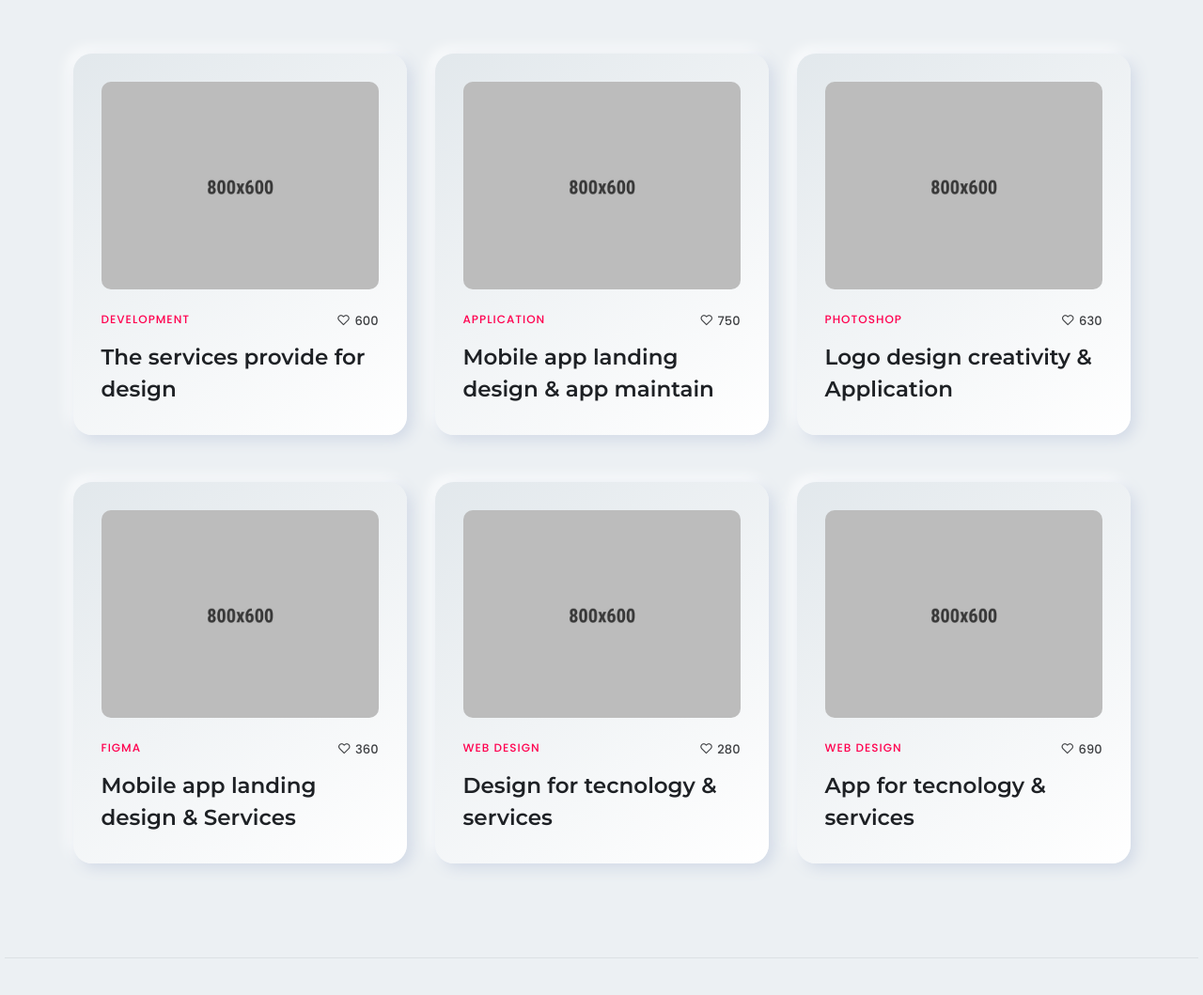
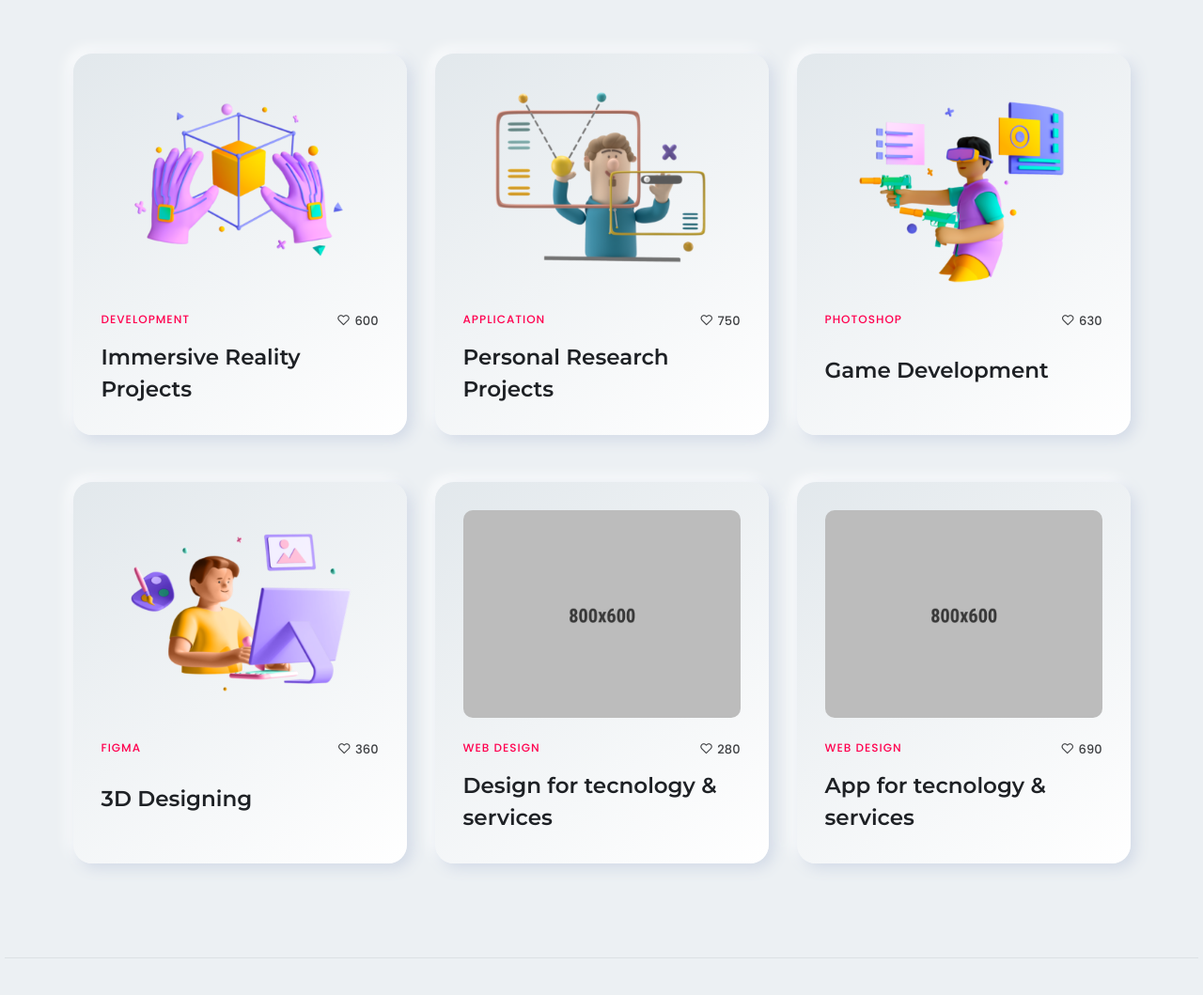
Before and after one commit to NarinderBrar/NarinderBrar.github.io, a plain HTML site: page index.html in a window 1280 px wide. Shown: the part 2194-3253 px from the top of the page at 94% size. Drawn offline with Linux system fonts and the light colour scheme; files whose address does not match are found by name.

```diff
--- a/index.html
+++ b/index.html
@@ -351,7 +351,7 @@
                             <div class="inner">
                                 <div class="thumbnail">
                                     <a href="javascript:void(0)">
-                                        <img src="assets/images/portfolio/portfolio-01.jpg" alt="Personal Portfolio Images">
+                                        <img src="assets/images/portfolio/Immersive_Reality_Projects.png" alt="Personal Portfolio Images">
                                     </a>
                                 </div>
                                 <div class="content">
@@ -364,7 +364,7 @@
                                         600</span>
                                         </div>
                                     </div>
-                                    <h4 class="title"><a href="javascript:void(0)">The services provide for design <i
+                                    <h4 class="title"><a href="javascript:void(0)">Immersive Reality Projects <i
                                         class="feather-arrow-up-right"></i></a></h4>
                                 </div>
                             </div>
@@ -378,7 +378,7 @@
                             <div class="inner">
                                 <div class="thumbnail">
                                     <a href="javascript:void(0)">
-                                        <img src="assets/images/portfolio/portfolio-02.jpg" alt="Personal Portfolio Images">
+                                        <img src="assets/images/portfolio/Personal_Research_Projects.png" alt="Personal Portfolio Images">
                                     </a>
                                 </div>
                                 <div class="content">
@@ -391,8 +391,7 @@
                                         750</span>
                                         </div>
                                     </div>
-                                    <h4 class="title"><a href="javascript:void(0)">Mobile app landing design & app
-                                            maintain<i class="feather-arrow-up-right"></i></a></h4>
+                                    <h4 class="title"><a href="javascript:void(0)">Personal Research Projects<i class="feather-arrow-up-right"></i></a></h4>
                                 </div>
                             </div>
                         </div>
@@ -405,7 +404,7 @@
                             <div class="inner">
                                 <div class="thumbnail">
                                     <a href="javascript:void(0)">
-                                        <img src="assets/images/portfolio/portfolio-03.jpg" alt="Personal Portfolio Images">
+                                        <img src="assets/images/portfolio/Game_Development.png" alt="Personal Portfolio Images">
                                     </a>
                                 </div>
                                 <div class="content">
@@ -418,7 +417,7 @@
                                         630</span>
                                         </div>
                                     </div>
-                                    <h4 class="title"><a href="javascript:void(0)">Logo design creativity & Application
+                                    <h4 class="title"><a href="javascript:void(0)">Game Development
                                             <i class="feather-arrow-up-right"></i></a></h4>
                                 </div>
                             </div>
@@ -432,7 +431,7 @@
                             <div class="inner">
                                 <div class="thumbnail">
                                     <a href="javascript:void(0)">
-                                        <img src="assets/images/portfolio/portfolio-04.jpg" alt="Personal Portfolio Images">
+                                        <img src="assets/images/portfolio/3D_Designing.png" alt="Personal Portfolio Images">
                                     </a>
                                 </div>
                                 <div class="content">
@@ -445,8 +444,7 @@
                                         360</span>
                                         </div>
                                     </div>
-                                    <h4 class="title"><a href="javascript:void(0)">Mobile app landing design &
-                                            Services<i class="feather-arrow-up-right"></i></a></h4>
+                                    <h4 class="title"><a href="javascript:void(0)">3D Designing<i class="feather-arrow-up-right"></i></a></h4>
                                 </div>
                             </div>
                         </div>
```
Also changed, not shown: assets/images/logo/logo-dark.png, assets/images/logo/logo-dark_.png (added).
